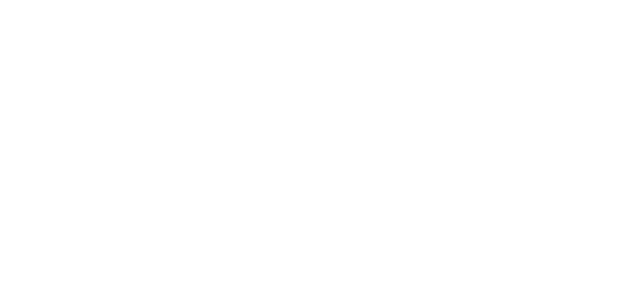
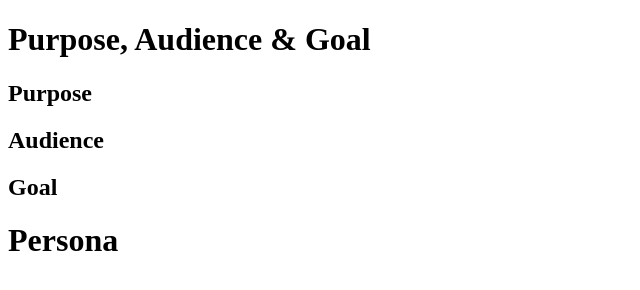
Before and after one commit to IzaiahLucero/izaiah-lucero-website, a plain HTML site: page public_html/documentation/milestone-1.html in a window 1280 px wide. Shown: the whole page, without its empty margins (0-640 px from the left). Drawn offline with Linux system fonts and the light colour scheme.

Commit message:
added two div containers to seperate content also added section header tags.

```diff
--- a/public_html/documentation/milestone-1.html
+++ b/public_html/documentation/milestone-1.html
@@ -5,6 +5,14 @@
     <title>Mile Stone 1</title>
 </head>
 <body>
-
+<div class="sample">
+    <h1>Purpose, Audience & Goal</h1>
+    <h2>Purpose</h2>
+    <h2>Audience</h2>
+    <h2>Goal</h2>
+</div>
+<div class="sample">
+    <h1>Persona</h1>
+</div>
 </body>
 </html>
```
